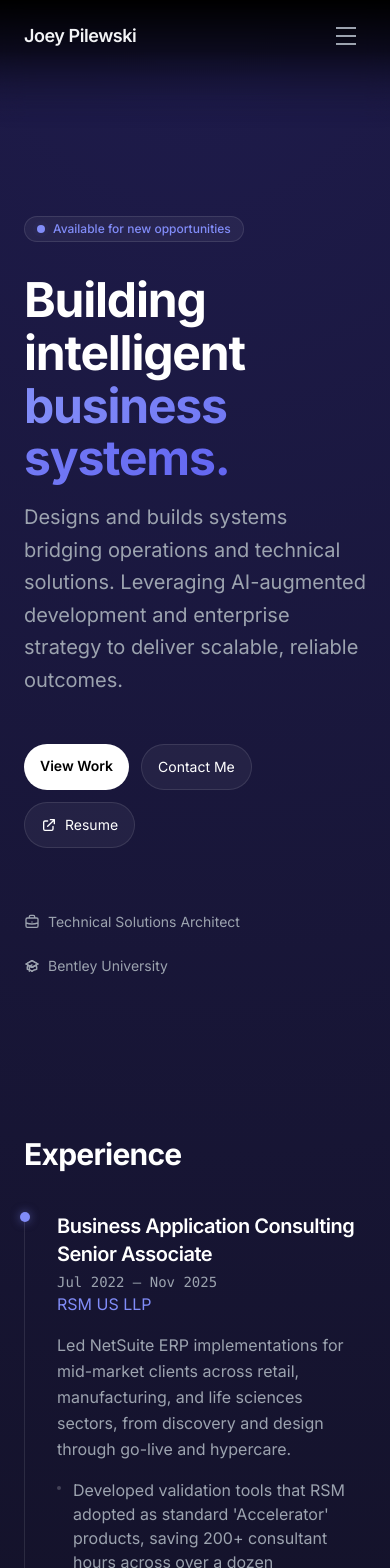
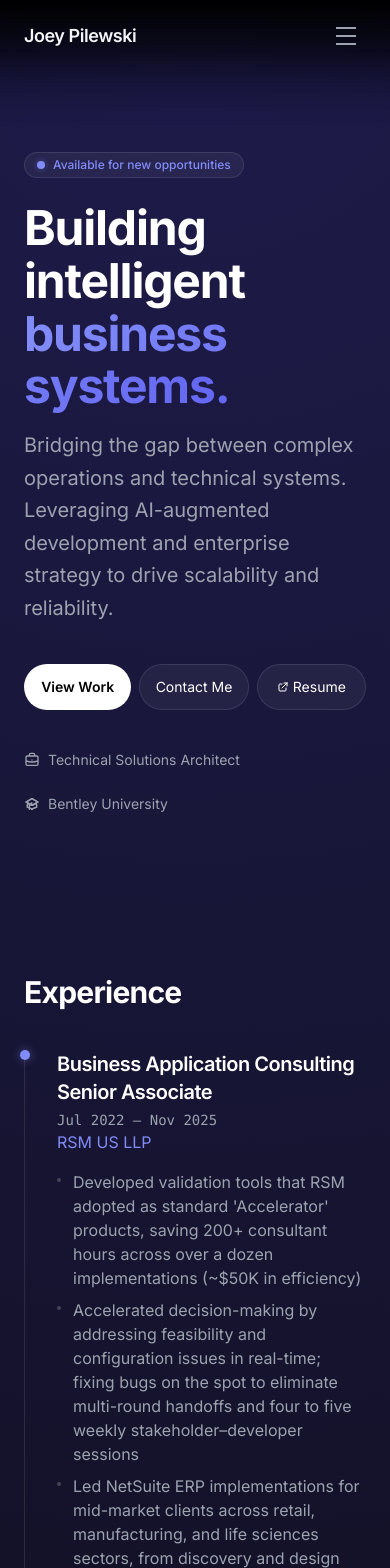
Before and after one commit to joeypilewski/portfolio-website, a Next.js app in the folder portfolio/: page / in a window 390 px wide. Shown: the top 1568 px of the page. Built offline with nearby package versions, Linux system fonts and the light colour scheme.

Commit message:
feat: Initialize Next.js portfolio website with core content, components, and styling.

```diff
--- a/portfolio/package.json
+++ b/portfolio/package.json
@@ -19,7 +19,7 @@
     "@types/react-dom": "^18.3.0",
     "autoprefixer": "^10.4.19",
     "eslint": "^8.57.0",
-    "eslint-config-next": "^14.2.0",
+    "eslint-config-next": "14.2.0",
     "postcss": "^8.4.38",
     "tailwindcss": "^3.4.3",
     "typescript": "^5.4.5"
--- a/portfolio/src/app/globals.css
+++ b/portfolio/src/app/globals.css
@@ -10,7 +10,6 @@
   }
 
   html {
-    scroll-behavior: smooth;
     background-color: #000000;
   }
 
--- a/portfolio/src/app/layout.tsx
+++ b/portfolio/src/app/layout.tsx
@@ -68,7 +68,7 @@ export default function RootLayout({
     <html lang="en" className={inter.variable}>
       <body className="font-sans">
         <Header />
-        <main className="max-w-content mx-auto px-6 py-8">{children}</main>
+        <main className="max-w-content mx-auto px-6 pt-4 md:pt-8 pb-8">{children}</main>
         <div className="max-w-content mx-auto px-6">
           <Footer />
         </div>
--- a/portfolio/src/app/projects/[slug]/page.tsx
+++ b/portfolio/src/app/projects/[slug]/page.tsx
@@ -1,5 +1,6 @@
 import { notFound } from "next/navigation";
 import Link from "next/link";
+import Image from "next/image";
 import { getProjectBySlug, projects } from "@/content/projects";
 import type { Metadata } from "next";
 
@@ -116,6 +117,23 @@ export default async function ProjectPage({ params }: Props) {
                             App Store ↗
                         </a>
                     )}
+                    {project.links.testflight && (
+                        <a
+                            href={project.links.testflight}
+                            target="_blank"
+                            rel="noopener noreferrer"
+                            className="px-6 py-3 rounded-full border border-white/10 bg-white/5 text-white hover:bg-white/10 transition-colors flex items-center gap-3"
+                        >
+                            <Image
+                                src="/testflight-icon.webp"
+                                alt="TestFlight"
+                                width={20}
+                                height={20}
+                                className="object-contain rounded-[4px]"
+                            />
+                            Join TestFlight
+                        </a>
+                    )}
                 </section>
             )}
         </div>
--- a/portfolio/src/components/ContactModal.tsx
+++ b/portfolio/src/components/ContactModal.tsx
@@ -116,10 +116,10 @@ export function ContactModal({ isOpen, onClose }: ContactModalProps) {
                             href="https://linkedin.com/in/josephpilewski12"
                             target="_blank"
                             rel="noopener noreferrer"
-                            className="flex-1 py-3 rounded-full border border-white/10 bg-white/5 text-white hover:bg-white/10 transition-colors flex items-center justify-center gap-2"
+                            className="flex-1 py-3 rounded-full border border-white/10 bg-white/5 text-white hover:bg-white/10 transition-colors flex items-center justify-center gap-2 text-sm sm:text-lg"
                         >
                             <svg className="w-5 h-5" fill="currentColor" viewBox="0 0 24 24">
-                                <path d="M20.447 20.452h-3.554v-5.569c0-1.328-.027-3.037-1.852-3.037-1.853 0-2.136 1.445-2.136 2.939v5.667H9.351V9h3.414v1.561h.046c.477-.9 1.637-1.85 3.37-1.85 3.601 0 4.267 2.37 4.267 5.455v6.286zM5.337 7.433c-1.144 0-2.063-.926-2.063-2.065 0-1.138.92-2.063 2.063-2.063 1.14 0 2.064.925 2.064 2.063 0 1.139-.925 2.065-2.064 2.065zm1.782 13.019H3.555V9h3.564v11.452zM22.225 0H1.771C.792 0 0 .774 0 1.729v20.542C0 23.227.792 24 1.771 24h20.451C23.2 24 24 23.227 24 22.271V1.729C24 .774 23.2 0 22.222 0h.003z"/>
+                                <path d="M20.447 20.452h-3.554v-5.569c0-1.328-.027-3.037-1.852-3.037-1.853 0-2.136 1.445-2.136 2.939v5.667H9.351V9h3.414v1.561h.046c.477-.9 1.637-1.85 3.37-1.85 3.601 0 4.267 2.37 4.267 5.455v6.286zM5.337 7.433c-1.144 0-2.063-.926-2.063-2.065 0-1.138.92-2.063 2.063-2.063 1.14 0 2.064.925 2.064 2.063 0 1.139-.925 2.065-2.064 2.065zm1.782 13.019H3.555V9h3.564v11.452zM22.225 0H1.771C.792 0 0 .774 0 1.729v20.542C0 23.227.792 24 1.771 24h20.451C23.2 24 24 23.227 24 22.271V1.729C24 .774 23.2 0 22.222 0h.003z" />
                             </svg>
                             LinkedIn
                         </a>
@@ -127,7 +127,7 @@ export function ContactModal({ isOpen, onClose }: ContactModalProps) {
                             href="https://github.com/joeypilewski"
                             target="_blank"
                             rel="noopener noreferrer"
-                            className="flex-1 py-3 rounded-full border border-white/10 bg-white/5 text-white hover:bg-white/10 transition-colors flex items-center justify-center gap-2"
+                            className="flex-1 py-3 rounded-full border border-white/10 bg-white/5 text-white hover:bg-white/10 transition-colors flex items-center justify-center gap-2 text-sm sm:text-lg"
                         >
                             <svg className="w-5 h-5" fill="currentColor" viewBox="0 0 24 24">
                                 <path fillRule="evenodd" d="M12 2C6.477 2 2 6.484 2 12.017c0 4.425 2.865 8.18 6.839 9.504.5.092.682-.217.682-.483 0-.237-.008-.868-.013-1.703-2.782.605-3.369-1.343-3.369-1.343-.454-1.158-1.11-1.466-1.11-1.466-.908-.62.069-.608.069-.608 1.003.07 1.531 1.032 1.531 1.032.892 1.53 2.341 1.088 2.91.832.092-.647.35-1.088.636-1.338-2.22-.253-4.555-1.113-4.555-4.951 0-1.093.39-1.988 1.029-2.688-.103-.253-.446-1.272.098-2.65 0 0 .84-.27 2.75 1.026A9.564 9.564 0 0112 6.844c.85.004 1.705.115 2.504.337 1.909-1.296 2.747-1.027 2.747-1.027.546 1.379.202 2.398.1 2.651.64.7 1.028 1.595 1.028 2.688 0 3.848-2.339 4.695-4.566 4.943.359.309.678.92.678 1.855 0 1.338-.012 2.419-.012 2.747 0 .268.18.58.688.482A10.019 10.019 0 0022 12.017C22 6.484 17.522 2 12 2z" clipRule="evenodd" />
--- a/portfolio/src/components/ExperienceTimeline.tsx
+++ b/portfolio/src/components/ExperienceTimeline.tsx
@@ -27,9 +27,6 @@ export function ExperienceTimeline({ data }: ExperienceTimelineProps) {
                         </div>
 
                         <div className="pt-2">
-                            <p className="text-text-muted leading-relaxed text-base mb-4">
-                                {item.summary}
-                            </p>
                             <ul className="space-y-2">
                                 {item.bullets.map((bullet, i) => (
                                     <li key={i} className="text-base text-gray-400 flex items-start gap-3">
--- a/portfolio/src/components/Hero.tsx
+++ b/portfolio/src/components/Hero.tsx
@@ -7,10 +7,18 @@ import { ContactModal } from "./ContactModal";
 export function Hero() {
   const [isModalOpen, setIsModalOpen] = useState(false);
 
+  const scrollToExperience = (e: React.MouseEvent) => {
+    e.preventDefault();
+    const element = document.getElementById('experience');
+    if (element) {
+      element.scrollIntoView({ behavior: 'smooth' });
+    }
+  };
+
   return (
     <>
-      <section className="pt-20 pb-12">
-        <div className="flex flex-col items-start max-w-2xl space-y-8">
+      <section className="pt-8 md:pt-20 pb-12">
+        <div className="flex flex-col items-start max-w-2xl space-y-6 md:space-y-8">
           <div className="inline-flex items-center gap-2 px-3 py-1 rounded-full border border-white/10 bg-white/5 text-xs font-medium text-accent">
             <span className="relative flex h-2 w-2">
               <span className="animate-ping absolute inline-flex h-full w-full rounded-full bg-accent opacity-75"></span>
@@ -28,17 +36,20 @@ export function Hero() {
               </span>
             </h1>
             <p className="text-xl text-text-muted max-w-lg leading-relaxed">
-              Designs and builds systems bridging operations and technical solutions. Leveraging AI-augmented development and enterprise strategy to deliver scalable, reliable outcomes.
+              Bridging the gap between complex operations and technical systems. Leveraging AI-augmented development and enterprise strategy to drive scalability and reliability.
             </p>
           </div>
 
-          <div className="flex flex-row flex-wrap gap-3 sm:gap-4 pt-4">
-            <Link href="#experience" className="px-4 sm:px-6 py-3 rounded-full bg-white text-black font-semibold hover:bg-gray-200 transition-colors text-sm sm:text-base whitespace-nowrap">
+          <div className="flex flex-row gap-2 sm:gap-4 pt-4 w-full">
+            <button
+              onClick={scrollToExperience}
+              className="flex-1 px-1 sm:px-6 py-3 rounded-full bg-white text-black font-semibold hover:bg-gray-200 transition-colors text-sm sm:text-lg whitespace-nowrap text-center"
+            >
               View Work
-            </Link>
+            </button>
             <button
               onClick={() => setIsModalOpen(true)}
-              className="px-4 sm:px-6 py-3 rounded-full border border-white/10 bg-white/5 text-white hover:bg-white/10 transition-colors text-sm sm:text-base whitespace-nowrap"
+              className="flex-1 px-1 sm:px-6 py-3 rounded-full border border-white/10 bg-white/5 text-white hover:bg-white/10 transition-colors text-sm sm:text-lg whitespace-nowrap text-center"
             >
               Contact Me
             </button>
@@ -46,16 +57,16 @@ export function Hero() {
               href="/resume.pdf"
               target="_blank"
               rel="noopener noreferrer"
-              className="px-4 sm:px-6 py-3 rounded-full border border-white/10 bg-white/5 text-white hover:bg-white/10 transition-colors flex items-center gap-2 text-sm sm:text-base whitespace-nowrap"
+              className="flex-1 px-1 sm:px-6 py-3 rounded-full border border-white/10 bg-white/5 text-white hover:bg-white/10 transition-colors flex items-center justify-center gap-1 sm:gap-2 text-sm sm:text-lg whitespace-nowrap"
             >
-              <svg className="w-4 h-4" fill="none" stroke="currentColor" viewBox="0 0 24 24">
+              <svg className="w-3 h-3 sm:w-4 sm:h-4 shrink-0" fill="none" stroke="currentColor" viewBox="0 0 24 24">
                 <path strokeLinecap="round" strokeLinejoin="round" strokeWidth="2" d="M10 6H6a2 2 0 00-2 2v10a2 2 0 002 2h10a2 2 0 002-2v-4M14 4h6m0 0v6m0-6L10 14" />
               </svg>
               Resume
             </a>
           </div>
 
-          <div className="pt-8 flex flex-wrap items-center gap-6 text-sm text-text-muted">
+          <div className="pt-4 md:pt-8 flex flex-wrap items-center gap-6 text-sm text-text-muted">
             <span className="flex items-center gap-2">
               <svg className="w-4 h-4" fill="none" stroke="currentColor" viewBox="0 0 24 24"><path strokeLinecap="round" strokeLinejoin="round" strokeWidth="2" d="M21 13.255A23.931 23.931 0 0112 15c-3.183 0-6.22-.62-9-1.745M16 6V4a2 2 0 00-2-2h-4a2 2 0 00-2 2v2m4 6h.01M5 20h14a2 2 0 002-2V8a2 2 0 00-2-2H5a2 2 0 00-2 2v10a2 2 0 002 2z"></path></svg>
               Technical Solutions Architect
--- a/portfolio/src/content/experience.ts
+++ b/portfolio/src/content/experience.ts
@@ -3,7 +3,6 @@ export interface Experience {
   company: string;
   location: string;
   period: string;
-  summary: string;
   bullets: string[];
 }
 
@@ -13,8 +12,6 @@ export const experiences: Experience[] = [
     company: "RSM US LLP",
     location: "New York, NY",
     period: "Jul 2022 – Nov 2025",
-    summary:
-      "Led NetSuite ERP implementations for mid-market clients across retail, manufacturing, and life sciences sectors, from discovery and design through go-live and hypercare.",
     bullets: [
       "Developed validation tools that RSM adopted as standard 'Accelerator' products, saving 200+ consultant hours across over a dozen implementations (~$50K in efficiency)",
       "Accelerated decision-making by addressing feasibility and configuration issues in real-time; fixing bugs on the spot to eliminate multi-round handoffs and four to five weekly stakeholder–developer sessions",
@@ -27,8 +24,6 @@ export const experiences: Experience[] = [
     company: "Online Embroidery Store",
     location: "Remote",
     period: "Jul 2020 – Jul 2022",
-    summary:
-      "Scaled e-commerce embroidery store from zero to $200K revenue in year one with 3,500+ orders and 5.0-star rating.",
     bullets: [
       "Scaled from zero to $200K revenue in year one with 3,500+ orders and a 5.0-star rating by focusing on quality control, targeted marketing, and responding to customers within hours",
       "Engineered an end-to-end order-to-ship process integrating Shopify, Etsy, inventory systems, ClickUp, third-party vendors, and outsourcing partners",
--- a/portfolio/src/content/projects.ts
+++ b/portfolio/src/content/projects.ts
@@ -9,6 +9,7 @@ export interface Project {
     github?: string;
     demo?: string;
     appstore?: string;
+    testflight?: string;
   };
   featured: boolean;
 }
@@ -27,7 +28,7 @@ export const projects: Project[] = [
     ],
     tags: ["Swift", "SwiftUI", "OpenAI API"],
     links: {
-      github: "https://github.com/joeypilewski/receipt-right",
+      testflight: "https://testflight.apple.com/join/Zfpad8B5",
     },
     featured: true,
   },
```
Also changed, not shown: portfolio/public/testflight-icon.webp (added), 1 other file (tests, documents, lock files or other folders).
